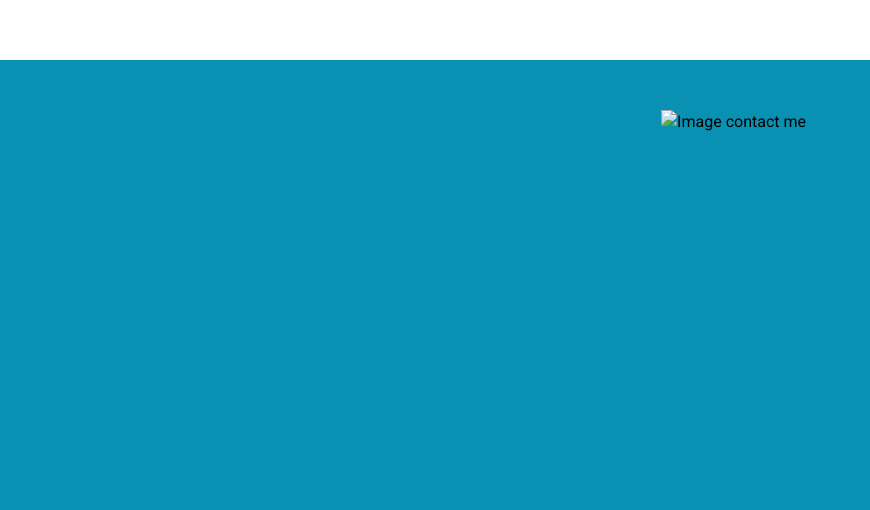
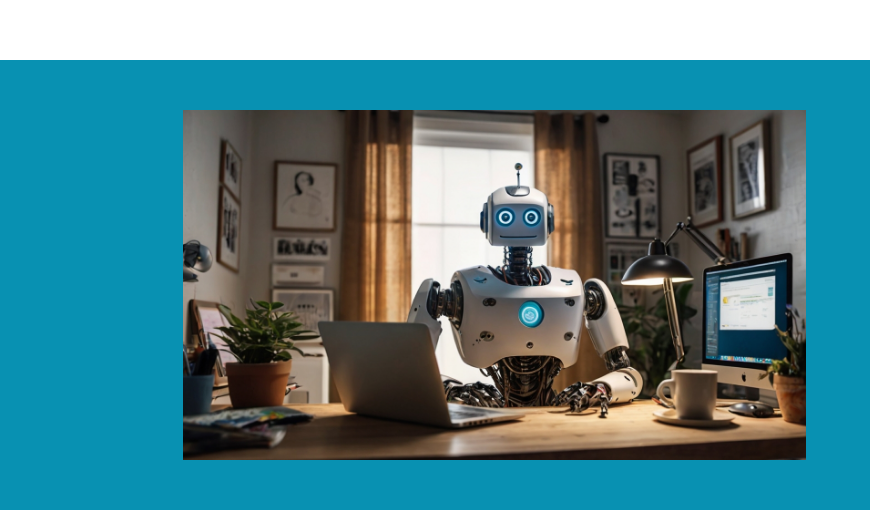
Before and after one commit to codeRazX/homepage, a plain HTML site: page index.html in a window 1280 px wide. Shown: the part 1418-1928 px from the top of the page, 410-1280 px from the left. Drawn offline with Linux system fonts and the light colour scheme; the site is published under a folder, as on GitHub Pages, so addresses that start at the root find nothing.

Commit message:
Update index.html

```diff
--- a/index.html
+++ b/index.html
@@ -183,7 +183,7 @@
                    </div>
                 </div>
                 <div class="footer__img">
-                    <img src="/assets/img/img-contact.jpg" alt="Image contact me">
+                    <img src="./assets/img/img-contact.jpg" alt="Image contact me">
                 </div>
             </div>
 
```
